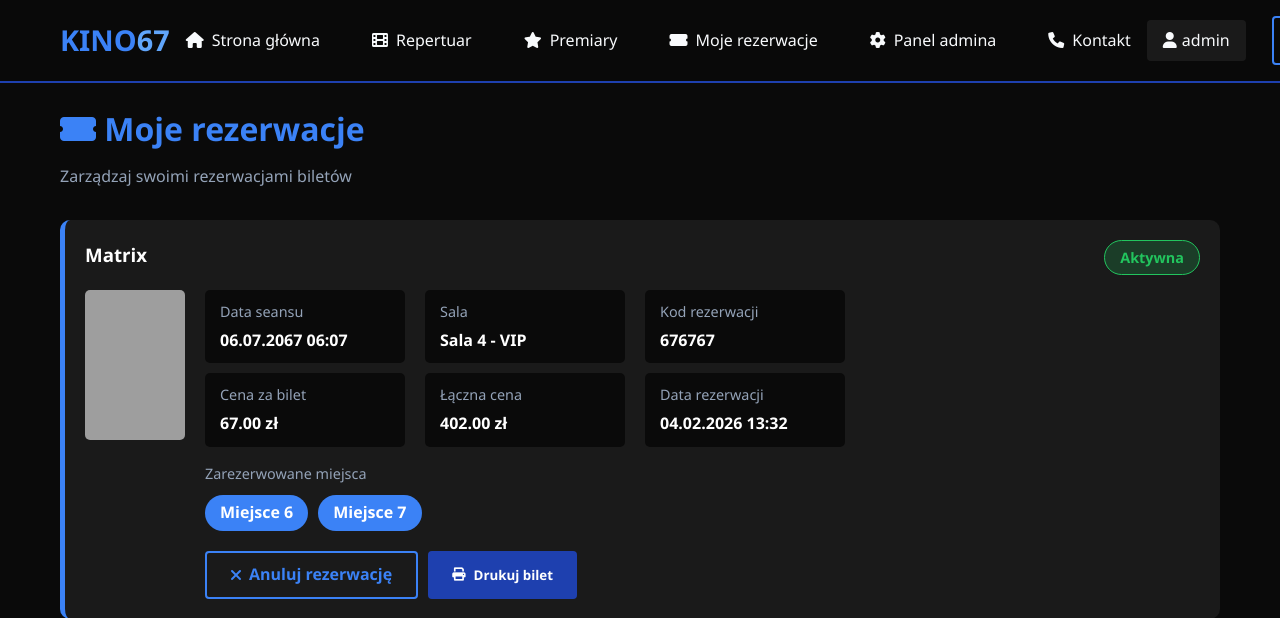
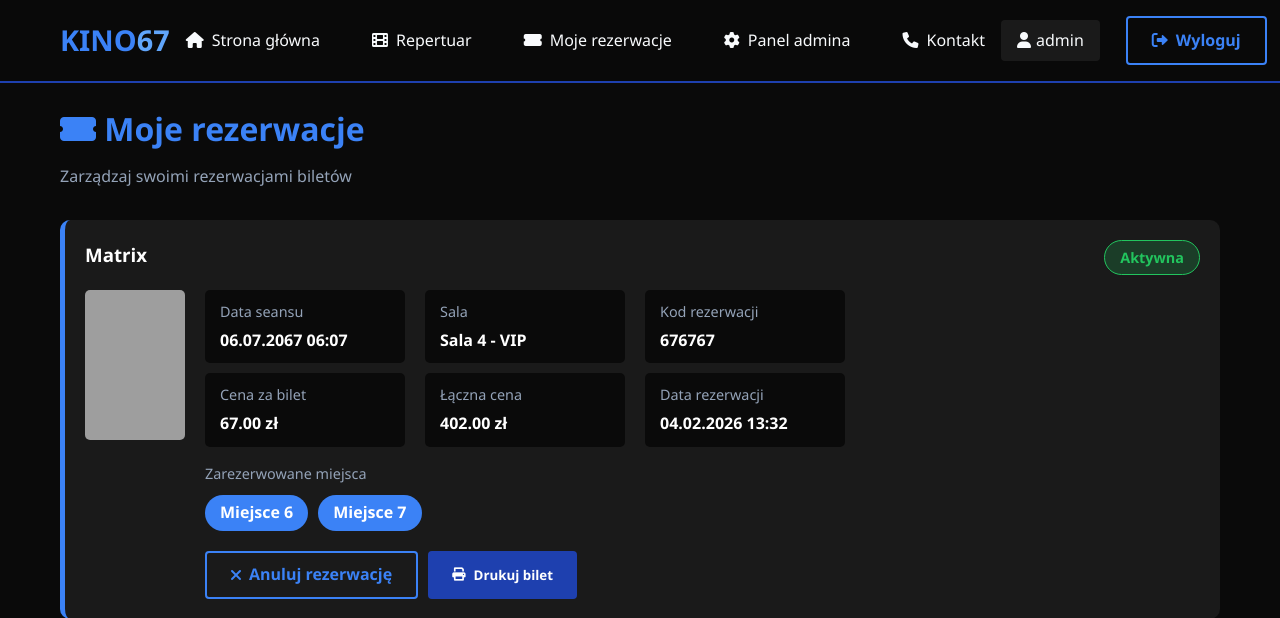
Before and after one commit to mmaciejakz/cinema67, a PHP site: page /user_reservations.php in a window 1280 px wide; the page is wider, and only the part inside the window is pictured. Shown: the top 618 px of that part. Run offline with PHP 8.4, Linux system fonts and the light colour scheme; a user stored in the database is signed in; data comes from the database, SQL or seed files in the repository; grey boxes are pictures that could not be loaded.

Commit message:
tak i poprawienie przycisku

```diff
--- a/header.php
+++ b/header.php
@@ -1,6 +1,5 @@
 <!-- header.php - NAPRAWIONY -->
 <?php
-// header.php - TYLKO deklarujemy zmienne sesji, nie uruchamiamy session_start ponownie!
 ?>
 <!DOCTYPE html>
 <html lang="pl">
@@ -29,7 +28,6 @@
             <ul class="nav-links">
                 <li><a href="index.php"><i class="fas fa-home"></i> Strona główna</a></li>
                 <li><a href="movies.php"><i class="fas fa-film"></i> Repertuar</a></li>
-                <li><a href="#premiery"><i class="fas fa-star"></i> Premiary</a></li>
                 <?php if(isset($_SESSION['logged_in']) && $_SESSION['logged_in']): ?>
                     <li><a href="user_reservations.php"><i class="fas fa-ticket-alt"></i> Moje rezerwacje</a></li>
                     <?php if(isset($_SESSION['admin']) && $_SESSION['admin'] == 1): ?>
--- a/user_reservations.php
+++ b/user_reservations.php
@@ -360,8 +360,7 @@ $result = mysqli_query($conn, $sql);
                 <i class="fas fa-ticket-alt"></i>
                 <h3>Brak rezerwacji</h3>
                 <p>Nie masz jeszcze żadnych rezerwacji.</p>
-                <a href="movies.php" class="btn btn-primary" style="margin-top: 20px;">
-                    <i class="fas fa-film"></i> Zobacz repertuar
+                <a href="movies.php" class="btn btn-primary" style="margin-top: 20px;"> Zobacz repertuar
                 </a>
             </div>
         <?php endif; ?>
```
